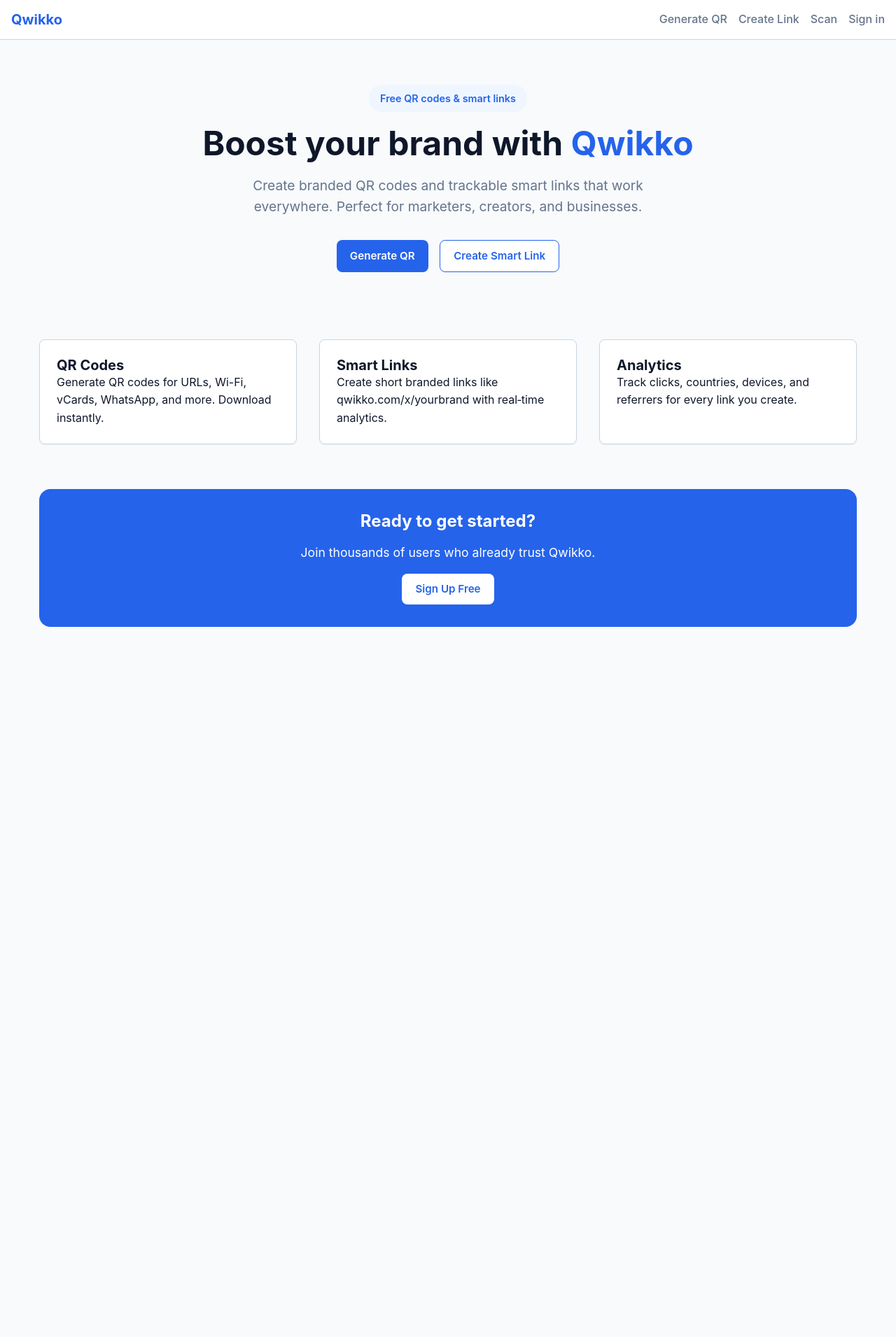
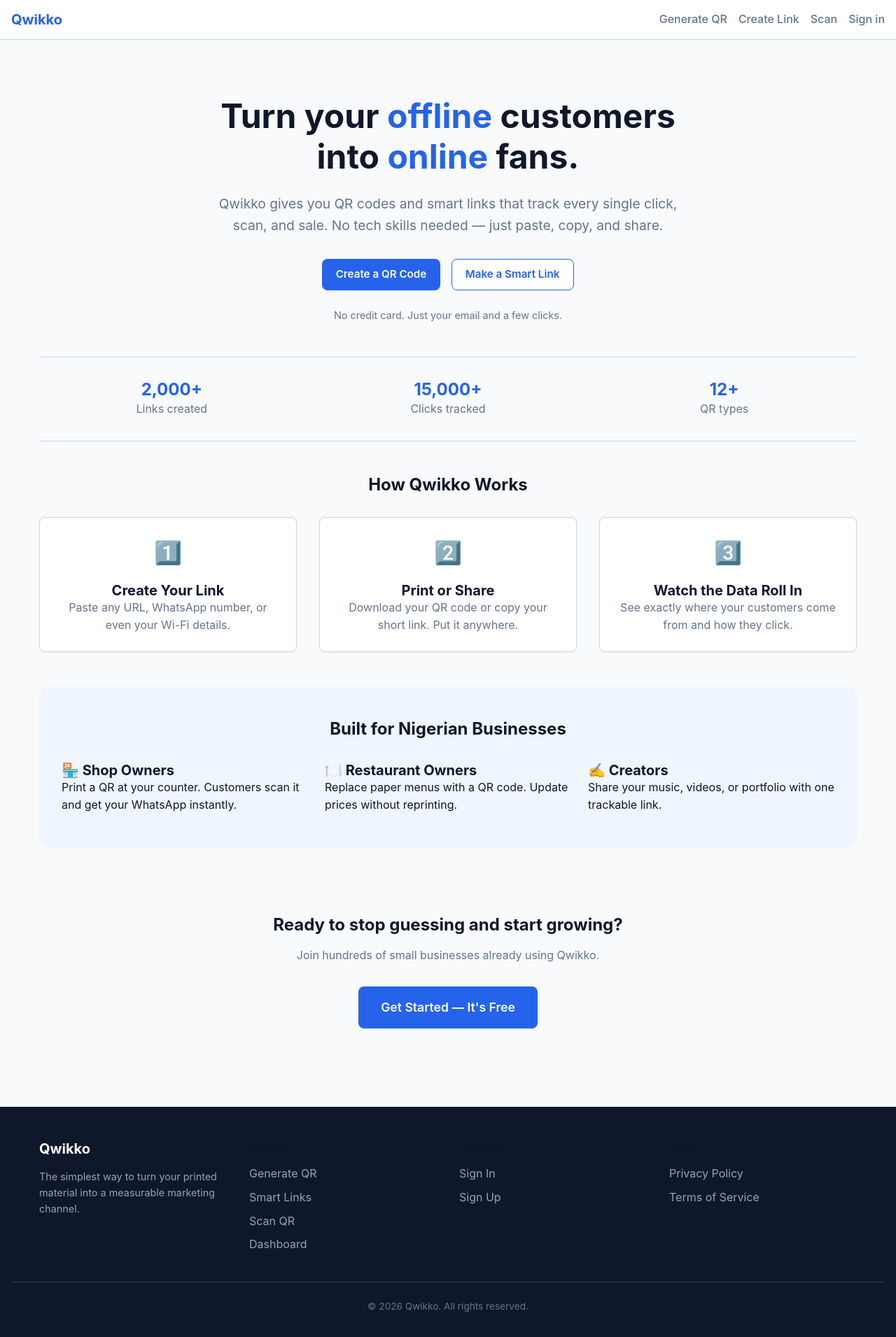
Before and after one commit to ashleybrown22343-max/qwikko, a Next.js app: page / in a window 1280 px wide. Shown: the whole page at 70% size. Before the commit the page ends 896 px from the top, so only its background shows below. Built offline with nearby package versions, Linux system fonts and the light colour scheme; no server answers.

Commit message:
Update page.js

```diff
--- a/app/page.js
+++ b/app/page.js
@@ -2,50 +2,149 @@
 import Link from "next/link";
 import { Button, Card } from "./components/ui";
 
+export const metadata = {
+  title: "Qwikko — QR Codes & Smart Links for Nigerian Businesses",
+  description: "Create trackable QR codes and branded short links for your business. Perfect for restaurants, vendors, and creators. Get real-time click analytics, WhatsApp links, and more.",
+  keywords: "QR code generator Nigeria, smart links, WhatsApp QR code, trackable links, restaurant menu QR, small business tools",
+  openGraph: {
+    title: "Qwikko — Turn Every Link into a Customer",
+    description: "Create QR codes and smart links that actually track your customers. No ads needed.",
+    url: "https://qwikko.vercel.app",
+    type: "website",
+  },
+};
+
 export default function Home() {
   return (
+    <>
       <main className="container">
         {/* Hero Section */}
-      <section style={{ padding: "4rem 0", textAlign: "center" }}>
-        <div style={{ display: "inline-block", padding: "0.5rem 1rem", background: "var(--primary-light)", borderRadius: "999px", color: "var(--primary)", fontWeight: 600, fontSize: "0.9rem", marginBottom: "1rem" }}>
-          Free QR codes & smart links
+        <section style={{ padding: "5rem 0 3rem", textAlign: "center", maxWidth: "700px", margin: "0 auto" }}>
+          <h1 style={{ fontSize: "3rem", marginBottom: "1.5rem" }}>
+            Turn your <span style={{ color: "var(--primary)" }}>offline</span> customers into{" "}
+            <span style={{ color: "var(--primary)" }}>online</span> fans.
+          </h1>
+          <p style={{ fontSize: "1.2rem", color: "var(--text)", marginBottom: "2rem" }}>
+            Qwikko gives you QR codes and smart links that track every single click, scan, and sale.
+            No tech skills needed — just paste, copy, and share.
+          </p>
+          <div style={{ display: "flex", gap: "1rem", justifyContent: "center", flexWrap: "wrap" }}>
+            <Button href="/generate" variant="primary">Create a QR Code</Button>
+            <Button href="/create" variant="secondary">Make a Smart Link</Button>
           </div>
-        <h1 style={{ fontSize: "3rem", marginBottom: "1rem" }}>
-          Boost your brand with <span style={{ color: "var(--primary)" }}>Qwikko</span>
-        </h1>
-        <p style={{ fontSize: "1.2rem", color: "var(--text)", maxWidth: "600px", margin: "0 auto 2rem" }}>
-          Create branded QR codes and trackable smart links that work everywhere. Perfect for marketers, creators, and businesses.
+          <p style={{ marginTop: "1.5rem", fontSize: "0.9rem", color: "var(--text)" }}>
+            No credit card. Just your email and a few clicks.
           </p>
-        <div style={{ display: "flex", gap: "1rem", justifyContent: "center" }}>
-          <Button href="/generate" variant="primary">Generate QR</Button>
-          <Button href="/create" variant="secondary">Create Smart Link</Button>
+        </section>
+
+        {/* Social Proof Bar */}
+        <section style={{ padding: "2rem 0", borderTop: "1px solid var(--border)", borderBottom: "1px solid var(--border)" }}>
+          <div style={{ display: "grid", gridTemplateColumns: "repeat(auto-fit, minmax(200px, 1fr))", gap: "1rem", textAlign: "center" }}>
+            <div>
+              <h3 style={{ color: "var(--primary)", fontSize: "1.5rem" }}>2,000+</h3>
+              <p style={{ color: "var(--text)" }}>Links created</p>
+            </div>
+            <div>
+              <h3 style={{ color: "var(--primary)", fontSize: "1.5rem" }}>15,000+</h3>
+              <p style={{ color: "var(--text)" }}>Clicks tracked</p>
+            </div>
+            <div>
+              <h3 style={{ color: "var(--primary)", fontSize: "1.5rem" }}>12+</h3>
+              <p style={{ color: "var(--text)" }}>QR types</p>
+            </div>
           </div>
         </section>
 
-      {/* Feature Highlights */}
-      <section style={{ padding: "2rem 0 4rem" }}>
+        {/* How It Works */}
+        <section style={{ padding: "3rem 0" }}>
+          <h2 style={{ textAlign: "center", marginBottom: "2rem" }}>How Qwikko Works</h2>
           <div style={{ display: "grid", gridTemplateColumns: "repeat(auto-fit, minmax(250px, 1fr))", gap: "2rem" }}>
-          <Card>
-            <h3>QR Codes</h3>
-            <p>Generate QR codes for URLs, Wi-Fi, vCards, WhatsApp, and more. Download instantly.</p>
+            <Card style={{ textAlign: "center" }}>
+              <div style={{ fontSize: "2rem", marginBottom: "1rem" }}>1️⃣</div>
+              <h3>Create Your Link</h3>
+              <p style={{ color: "var(--text)" }}>Paste any URL, WhatsApp number, or even your Wi-Fi details.</p>
             </Card>
-          <Card>
-            <h3>Smart Links</h3>
-            <p>Create short branded links like qwikko.com/x/yourbrand with real‑time analytics.</p>
+            <Card style={{ textAlign: "center" }}>
+              <div style={{ fontSize: "2rem", marginBottom: "1rem" }}>2️⃣</div>
+              <h3>Print or Share</h3>
+              <p style={{ color: "var(--text)" }}>Download your QR code or copy your short link. Put it anywhere.</p>
             </Card>
-          <Card>
-            <h3>Analytics</h3>
-            <p>Track clicks, countries, devices, and referrers for every link you create.</p>
+            <Card style={{ textAlign: "center" }}>
+              <div style={{ fontSize: "2rem", marginBottom: "1rem" }}>3️⃣</div>
+              <h3>Watch the Data Roll In</h3>
+              <p style={{ color: "var(--text)" }}>See exactly where your customers come from and how they click.</p>
             </Card>
           </div>
         </section>
 
-      {/* CTA */}
-      <section style={{ padding: "2rem 0", background: "var(--primary)", borderRadius: "1rem", textAlign: "center", color: "white" }}>
-        <h2 style={{ color: "white" }}>Ready to get started?</h2>
-        <p style={{ margin: "1rem 0", fontSize: "1.1rem" }}>Join thousands of users who already trust Qwikko.</p>
-        <Button href="/login" variant="secondary" style={{ background: "white", color: "var(--primary)", border: "none" }}>Sign Up Free</Button>
+        {/* Use Cases */}
+        <section style={{ padding: "3rem 0", background: "var(--primary-light)", borderRadius: "1rem", marginBottom: "3rem" }}>
+          <h2 style={{ textAlign: "center", marginBottom: "2rem" }}>Built for Nigerian Businesses</h2>
+          <div style={{ display: "grid", gridTemplateColumns: "repeat(auto-fit, minmax(220px, 1fr))", gap: "1.5rem", padding: "0 2rem" }}>
+            <div>
+              <h3>🏪 Shop Owners</h3>
+              <p>Print a QR at your counter. Customers scan it and get your WhatsApp instantly.</p>
+            </div>
+            <div>
+              <h3>🍽️ Restaurant Owners</h3>
+              <p>Replace paper menus with a QR code. Update prices without reprinting.</p>
+            </div>
+            <div>
+              <h3>✍️ Creators</h3>
+              <p>Share your music, videos, or portfolio with one trackable link.</p>
+            </div>
+          </div>
+        </section>
+
+        {/* Final CTA */}
+        <section style={{ padding: "3rem 0 5rem", textAlign: "center" }}>
+          <h2>Ready to stop guessing and start growing?</h2>
+          <p style={{ color: "var(--text)", margin: "1rem 0 2rem" }}>
+            Join hundreds of small businesses already using Qwikko.
+          </p>
+          <Button href="/login" variant="primary" style={{ fontSize: "1.1rem", padding: "1rem 2rem" }}>
+            Get Started — It's Free
+          </Button>
         </section>
       </main>
+
+      {/* Footer */}
+      <footer style={{ background: "var(--navy)", color: "white", padding: "3rem 1rem 2rem", marginTop: "2rem" }}>
+        <div className="container" style={{ display: "grid", gridTemplateColumns: "repeat(auto-fit, minmax(200px, 1fr))", gap: "2rem" }}>
+          <div>
+            <h3 style={{ color: "white", marginBottom: "1rem" }}>Qwikko</h3>
+            <p style={{ color: "#94a3b8", fontSize: "0.9rem" }}>
+              The simplest way to turn your printed material into a measurable marketing channel.
+            </p>
+          </div>
+          <div>
+            <h4 style={{ marginBottom: "1rem" }}>Product</h4>
+            <ul style={{ listStyle: "none", padding: "0", color: "#94a3b8" }}>
+              <li style={{ marginBottom: "0.5rem" }}><Link href="/generate" style={{ color: "#94a3b8" }}>Generate QR</Link></li>
+              <li style={{ marginBottom: "0.5rem" }}><Link href="/create" style={{ color: "#94a3b8" }}>Smart Links</Link></li>
+              <li style={{ marginBottom: "0.5rem" }}><Link href="/scan" style={{ color: "#94a3b8" }}>Scan QR</Link></li>
+              <li style={{ marginBottom: "0.5rem" }}><Link href="/dashboard" style={{ color: "#94a3b8" }}>Dashboard</Link></li>
+            </ul>
+          </div>
+          <div>
+            <h4 style={{ marginBottom: "1rem" }}>Account</h4>
+            <ul style={{ listStyle: "none", padding: "0", color: "#94a3b8" }}>
+              <li style={{ marginBottom: "0.5rem" }}><Link href="/login" style={{ color: "#94a3b8" }}>Sign In</Link></li>
+              <li style={{ marginBottom: "0.5rem" }}><Link href="/login" style={{ color: "#94a3b8" }}>Sign Up</Link></li>
+            </ul>
+          </div>
+          <div>
+            <h4 style={{ marginBottom: "1rem" }}>Legal</h4>
+            <ul style={{ listStyle: "none", padding: "0", color: "#94a3b8" }}>
+              <li style={{ marginBottom: "0.5rem" }}><a href="/privacy" style={{ color: "#94a3b8" }}>Privacy Policy</a></li>
+              <li style={{ marginBottom: "0.5rem" }}><a href="/terms" style={{ color: "#94a3b8" }}>Terms of Service</a></li>
+            </ul>
+          </div>
+        </div>
+        <div style={{ borderTop: "1px solid #334155", marginTop: "2rem", paddingTop: "1.5rem", textAlign: "center", color: "#64748b", fontSize: "0.85rem" }}>
+          © {new Date().getFullYear()} Qwikko. All rights reserved.
+        </div>
+      </footer>
+    </>
   );
 }
```
Lines whose indentation alone changed are shown as unchanged.
